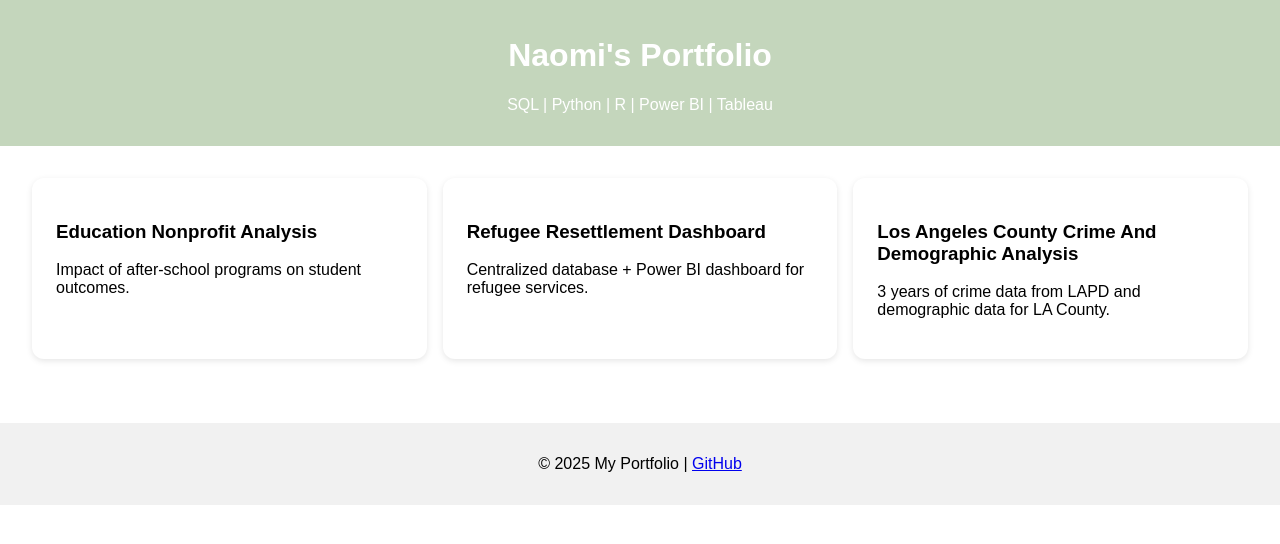
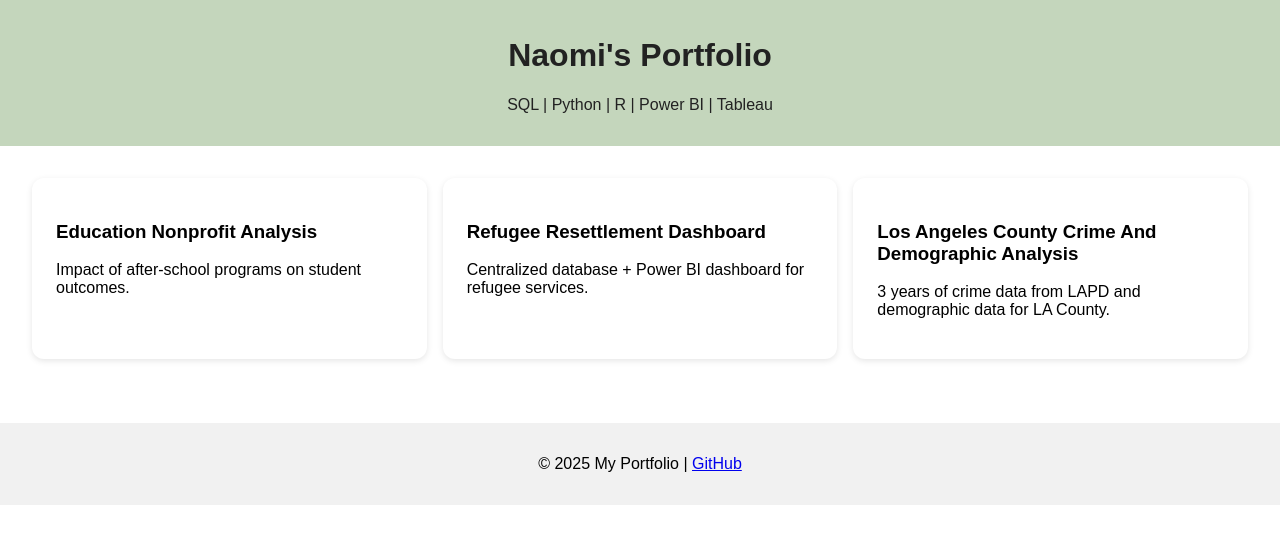
Before and after one commit to naomi423-r2l/portfolio-site, a plain HTML site: page index.html in a window 1280 px wide. Drawn offline with Linux system fonts and the light colour scheme.

Commit message:
Update index.html

```diff
--- a/index.html
+++ b/index.html
@@ -6,7 +6,7 @@
   <title>My Portfolio</title>
   <style>
     body { font-family: Arial, sans-serif; margin: 0; padding: 0; }
-    header { background: #c4d6bc; color: #fff; padding: 1rem; text-align: center; }
+    header { background: #c4d6bc; color: #222; padding: 1rem; text-align: center; }
     .project-grid { display: grid; grid-template-columns: repeat(auto-fit, minmax(250px, 1fr)); gap: 1rem; padding: 2rem; }
     .project-card { display: block; background: white; padding: 1.5rem; border-radius: 12px; box-shadow: 0 2px 6px rgba(0,0,0,0.1);
       text-decoration: none; color: inherit; transition: transform 0.2s, box-shadow 0.2s; }
```
